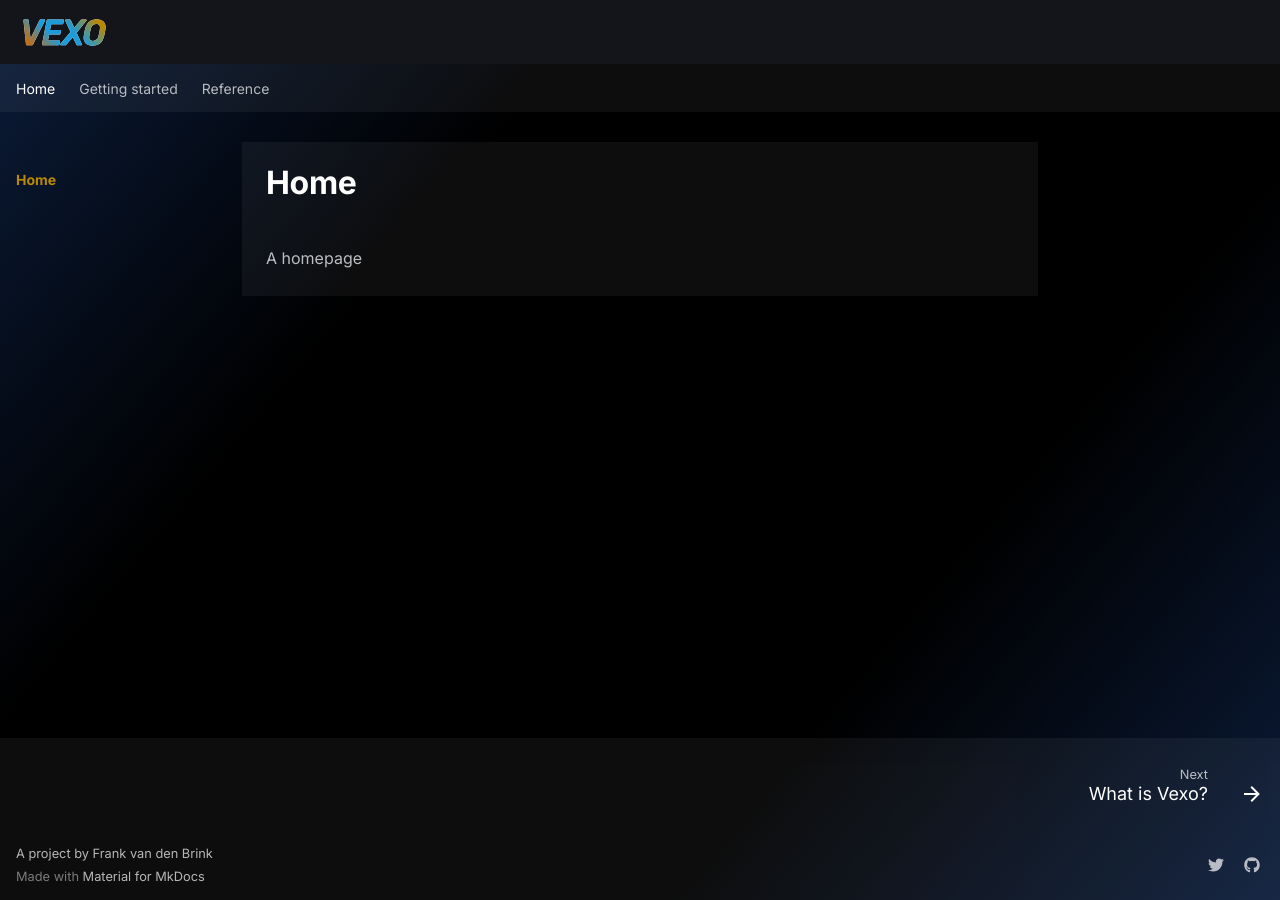
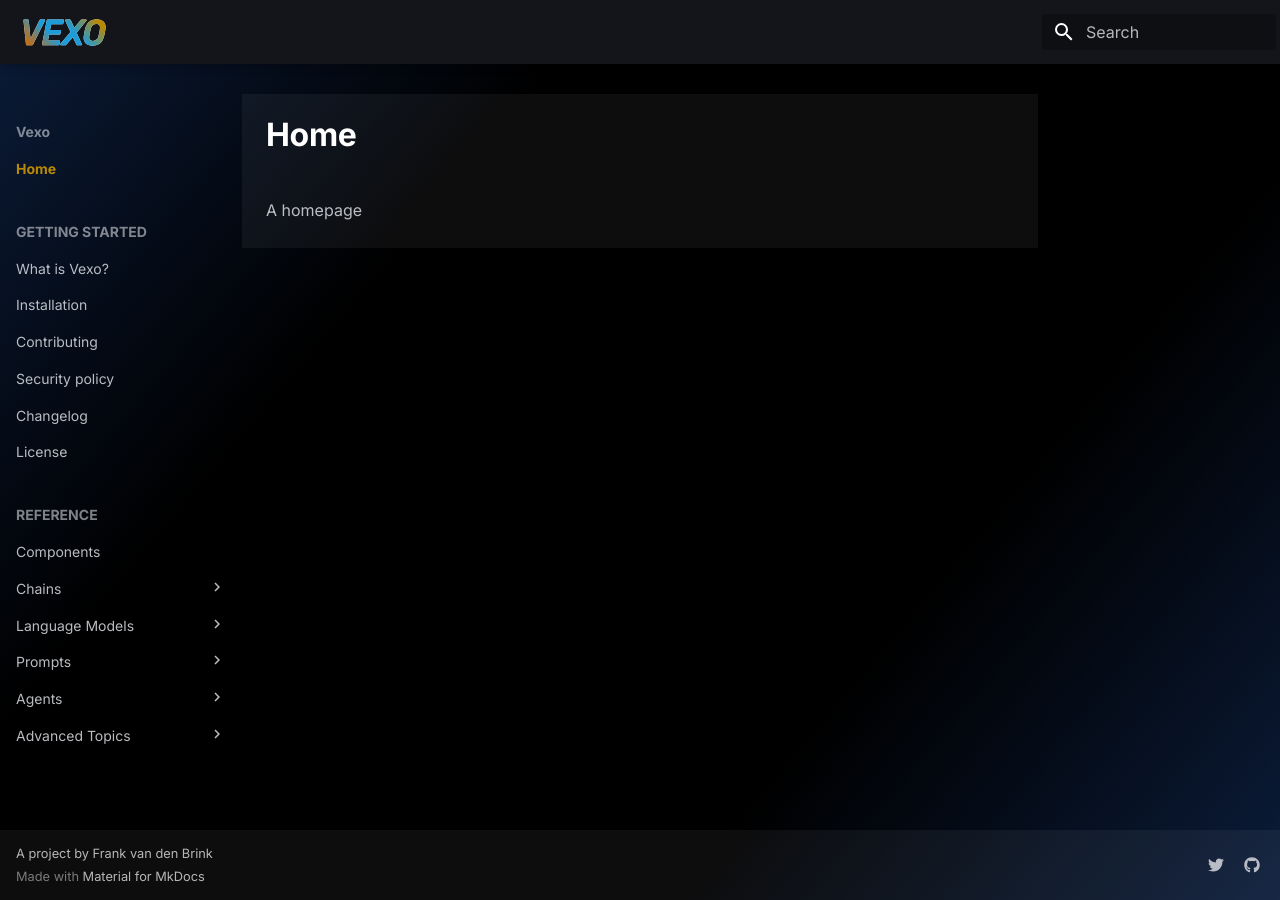
Before and after one commit to VexoAI/documentation, an MkDocs documentation site: the page built from docs/index.md, in a window 1280 px wide. Built offline with MkDocs 1.6.1 and Material for MkDocs 9.7.7, drawn with Linux system fonts in a browser that asks for light colours; some web fonts are replaced; the version menu is left out.

```diff
--- a/mkdocs.yml
+++ b/mkdocs.yml
@@ -14,8 +14,6 @@ theme:
   features:
     - navigation.sections
     - navigation.tracking
-    - navigation.tabs
-    - navigation.footer
     - navigation.top
     - content.code.copy
 extra_css:
@@ -41,6 +39,7 @@ markdown_extensions:
       emoji_index: !!python/name:materialx.emoji.twemoji
       emoji_generator: !!python/name:materialx.emoji.to_svg
 plugins:
+  - search
   - mike:
       canonical_version: latest
 extra:
```
